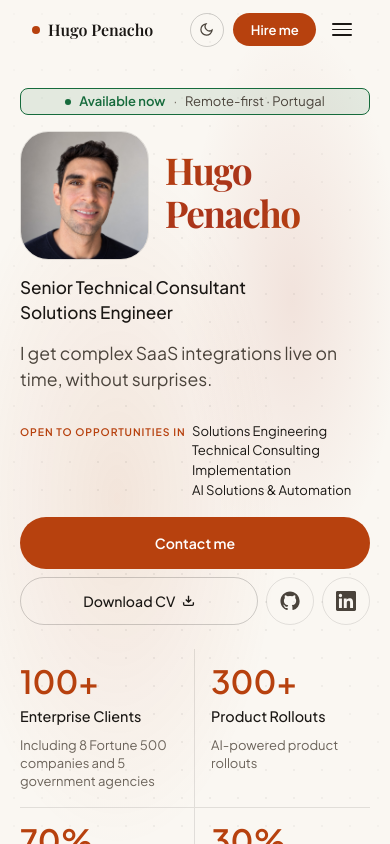
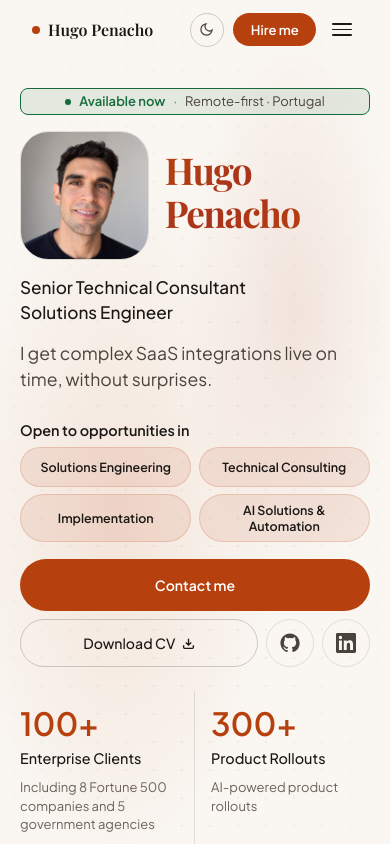
Before and after one commit to hpenacho/portfolio-website, a Next.js app: page / in a window 390 px wide. Shown: the top 844 px of the page. Built offline with nearby package versions, Linux system fonts and the light colour scheme.

Commit message:
Style target roles as responsive role chips

```diff
--- a/styles/Hero.module.css
+++ b/styles/Hero.module.css
@@ -149,26 +149,41 @@
 /* Target roles */
 .roleTargets {
   display: flex;
-  flex-wrap: wrap;
-  align-items: baseline;
-  gap: 0.25rem 0.45rem;
+  flex-direction: column;
+  align-items: flex-start;
+  gap: 0.55rem;
+  width: 100%;
   max-width: 60ch;
   margin: 0 0 1.25rem;
-  font-size: 0.84rem;
-  line-height: 1.5;
 }
 
 .roleTargetsLabel {
-  color: var(--gold);
-  font-size: 0.68rem;
-  font-weight: 700;
-  letter-spacing: 0.09em;
-  text-transform: uppercase;
-  white-space: nowrap;
+  color: var(--text-1);
+  font-size: 0.95rem;
+  font-weight: 600;
+  line-height: 1.3;
 }
 
-.roleTargetsText {
-  color: var(--text-3);
+.roleTargetsList {
+  display: flex;
+  flex-wrap: wrap;
+  gap: 0.5rem;
+  margin: 0;
+  padding: 0;
+  list-style: none;
+}
+
+.roleTarget {
+  display: inline-flex;
+  align-items: center;
+  padding: 0.4rem 0.75rem;
+  border: 1px solid var(--gold-glow);
+  border-radius: 999px;
+  background: var(--gold-pale);
+  color: var(--text-1);
+  font-size: 0.84rem;
+  font-weight: 600;
+  line-height: 1.35;
 }
 
 /* CTAs */
@@ -458,18 +473,29 @@
   .roleTargets {
     grid-area: targets;
     max-width: none;
+    gap: 0.5rem;
     margin: 0 0 1.1rem;
-    font-size: 0.82rem;
-    line-height: 1.5;
-    column-gap: 0.4rem;
   }
 
   .roleTargetsLabel {
-    font-size: 0.65rem;
+    font-size: 0.9rem;
   }
 
-  .roleTargetsText {
+  .roleTargetsList {
+    display: grid;
+    grid-template-columns: repeat(2, minmax(0, 1fr));
+    width: 100%;
+    gap: 0.45rem;
+  }
+
+  .roleTarget {
+    justify-content: center;
     min-width: 0;
+    min-height: 40px;
+    padding: 0.4rem 0.45rem;
+    text-align: center;
+    font-size: 0.78rem;
+    line-height: 1.3;
     overflow-wrap: anywhere;
   }
 
```
